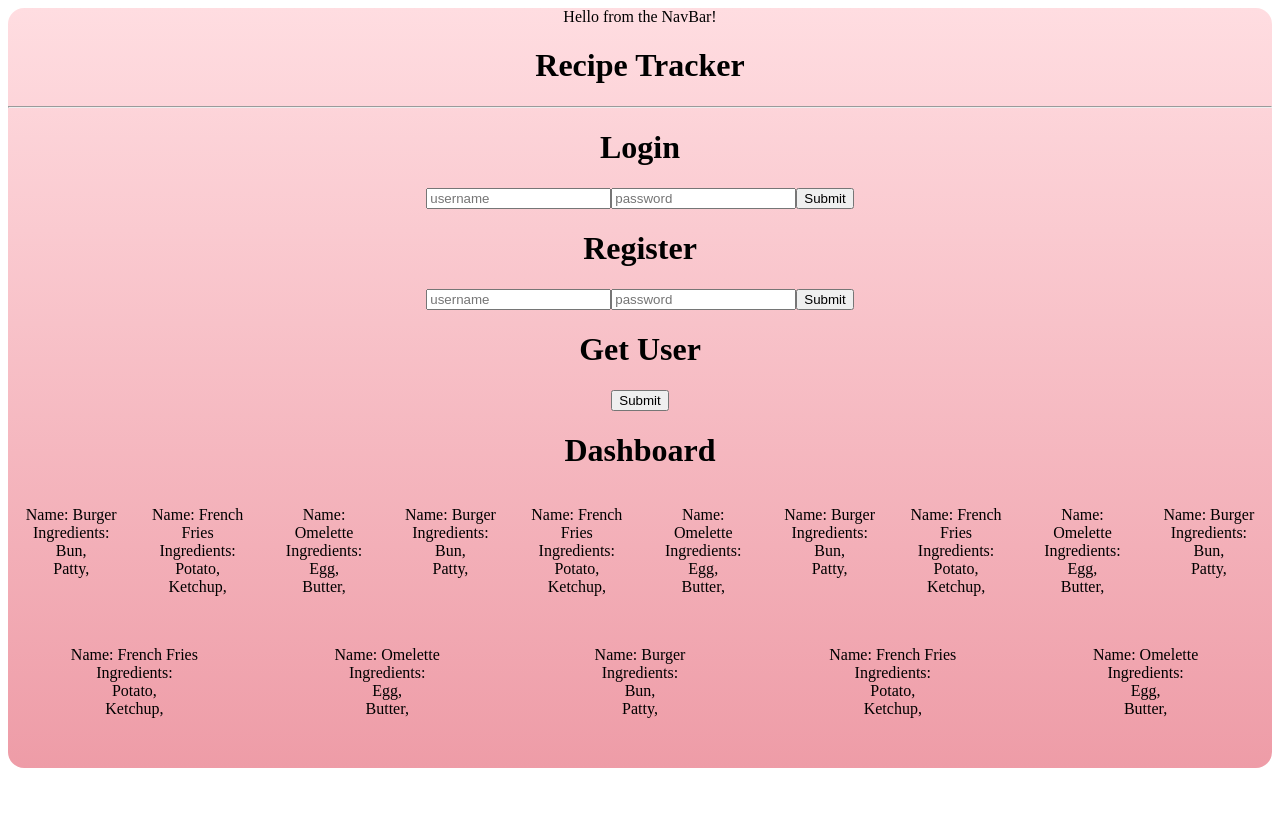
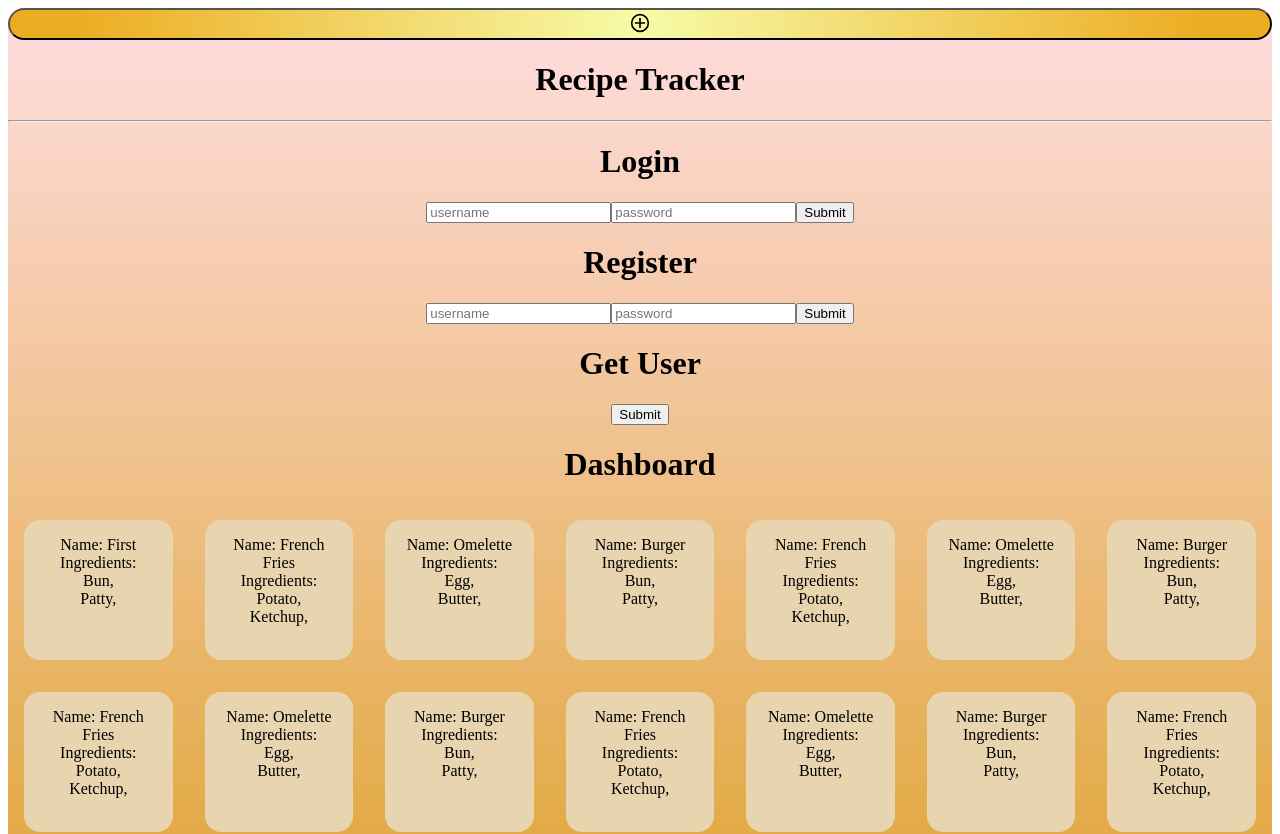
Before and after one commit to RyanCargan/crud-app, a Next.js app in the folder Frontend/: page / in a window 1280 px wide. Shown: the top 834 px of the page. Before the commit the page ends 800 px from the top, so only its background shows below. Built offline with nearby package versions, Linux system fonts and the light colour scheme.

Commit message:
Add animated navbar and refactor SCSS

```diff
--- a/Frontend/components/dashboard.client.jsx
+++ b/Frontend/components/dashboard.client.jsx
@@ -1,11 +1,10 @@
-import styles from "../pages/index.module.scss"
 import { useEffect } from "react"
 
 export default function () {
 
 	// const array = [1, 2, 3, 4, 5]
 	const array = [
-		{id: 1, name: "Burger", ingredients: ["Bun","Patty"]},
+		{id: 1, name: "First", ingredients: ["Bun","Patty"]},
 		{id: 2, name: "French Fries", ingredients: ["Potato", "Ketchup"]},
 		{id: 3, name: "Omelette", ingredients: ["Egg", "Butter"]},
 		{id: 1, name: "Burger", ingredients: ["Bun","Patty"]},
@@ -19,16 +18,16 @@ export default function () {
 		{id: 3, name: "Omelette", ingredients: ["Egg", "Butter"]},
 		{id: 1, name: "Burger", ingredients: ["Bun","Patty"]},
 		{id: 2, name: "French Fries", ingredients: ["Potato", "Ketchup"]},
-		{id: 3, name: "Omelette", ingredients: ["Egg", "Butter"]},
+		{id: 3, name: "Last", ingredients: ["Egg", "Butter"]},
 	]
 	const listItems = array.map((object, i) => {
 		return (
-			<div className={styles.column} key={i} id={i}>
-				<div className={styles.row} key={i} id={i}>
+			<div className="column" key={i} id={i}>
+				<div className="row" key={i} id={i}>
 					Name: {object.name} <br />
 					Ingredients: {object.ingredients.map((ingredient, i) => {
 						return (
-							<div className={styles.row_inner} key={i} id={i}>
+							<div className="row_inner" key={i} id={i}>
 								{ingredient},
 							</div>
 						)
@@ -49,7 +48,7 @@ export default function () {
 	return (
 	<>
 	<h1>Dashboard</h1>
-	<div className={styles.columns}>
+	<div className="columns">
 		{/* <div className={styles.column}> */}
 		{listItems}
 		{/* </div> */}
--- a/Frontend/components/navbar.client.jsx
+++ b/Frontend/components/navbar.client.jsx
@@ -1,3 +1,91 @@
-export default function NavBar() {
-	return 'Hello from the NavBar!'
+import { useRouter } from "next/router"
+import { useState } from "react";
+import { useSpring, animated, config } from "react-spring"
+import useMeasure from "react-use-measure"
+
+import {
+	GrAddCircle,
+	GrSubtractCircle,
+	GrRefresh,
+} from "react-icons/gr"
+
+export default function () {
+
+	const router = useRouter()
+
+	const handleRefresh = () => {
+		router.reload(window.location.pathname)
+	}
+
+	const [isOpen, setIsOpen] = useState(false)
+
+	const [measureRef, { height }] = useMeasure()
+
+	const styles = useSpring({
+		config: config.stiff,
+		from: {
+			height: 0
+		},
+		to: {
+			height: isOpen ? height : 0
+		}
+	})
+
+	return (
+		<div className="navbar">
+			<div style={{
+				width: "100%",
+				// display: 'flex',
+				// justifyContent: 'center',
+				alignItems: 'center'
+			}}>
+				<button className="block" onClick={() => setIsOpen((val) => !val)}>
+					{isOpen ?
+						<GrSubtractCircle size={20} className="toggle" /> :
+						<GrAddCircle size={20} className="toggle" />}
+				</button>
+				<animated.div style={{ overflow: "hidden", ...styles }}>
+					<div
+					ref={measureRef}
+					style={{
+						// border: "1px solid black",
+						padding: "12px"
+					}}
+					>
+						{/* Refresh */}
+						<button
+							className="block"
+							onClick={handleRefresh}>
+							{/* Reminder: parentheses on handler functions will cause errors */}
+							<GrRefresh size={20} className="spinner" />
+						</button>
+						{/* Register */}
+						<button
+							className="block"
+							onClick={{}}>
+								Register
+						</button>
+						{/* Login */}
+						<button
+							className="block"
+							onClick={{}}>
+								Login
+						</button>
+						{/* Profile */}
+						<button
+							className="block"
+							onClick={{}}>
+								Profile
+						</button>
+						{/* Logout */}
+						<button
+							className="block"
+							onClick={{}}>
+								Logout
+						</button>
+					</div>
+				</animated.div>
+			</div>
+		</div>
+	)
 }
--- a/Frontend/package.json
+++ b/Frontend/package.json
@@ -18,6 +18,9 @@
     "next": "^12.3.0",
     "react": "^18.2.0",
     "react-dom": "^18.2.0",
+    "react-icons": "^4.4.0",
+    "react-spring": "^9.5.2",
+    "react-use-measure": "^2.1.1",
     "zustand": "^4.1.1"
   },
   "devDependencies": {
--- a/Frontend/pages/index.jsx
+++ b/Frontend/pages/index.jsx
@@ -1,4 +1,3 @@
-import styles from "./index.module.scss"
 // import { useState } from "react"
 /*	Using Next.js for implicit, automated routing with dependency injection
 	to reduce redundant code,
@@ -28,7 +27,7 @@ import Dashboard from "../components/dashboard.client"
 export default function () {
 
 	return (
-	<div className={styles.App}>
+	<div className="App">
 		<Head>
 		<title>Recipe Tracker</title>
 		<meta
--- a/Frontend/pages/index.module.scss
+++ /dev/null
@@ -1,27 +0,0 @@
-.App {
-	text-align: center;
-	background-image: linear-gradient(to top, #ee9ca7, #ffdde1);
-	border-radius: 1rem;
-	min-height: 95vh;
-}
-
-.row {
-	// background-color: white;
-	margin: 1rem;
-}
-
-.row_inner {
-	// background-color: white;
-	margin: auto;
-}
-
-.columns {
-	display: flex; /* flex/inline-flex */
-	flex-direction: row;
-	flex-wrap: wrap;
-	width: 100%;
-}
-
-.column {
-	flex: 10% // Fractions like 33.33 also work
-}
--- a/Frontend/pages/styles.scss
+++ b/Frontend/pages/styles.scss
@@ -2,3 +2,79 @@ html {
 	// font-size: 10px;
 	background-color: white;
 }
+
+.App {
+	text-align: center;
+	background-image: linear-gradient(to top, #dda027, #ffdde1);
+	border-radius: 1rem;
+	min-height: 95vh;
+}
+
+.row {
+	// background-color: white;
+	margin: 1rem;
+}
+.row_inner {
+	// background-color: white;
+	margin: auto;
+}
+
+.columns {
+	display: flex; /* flex/inline-flex */
+	flex-direction: row;
+	flex-wrap: wrap;
+	width: 100%;
+}
+.column {
+	flex: 10%; // Fractions like 33.33 also work
+	background-color: rgb(232, 212, 175);
+	margin: 1rem;
+	border-radius: 1rem;
+}
+
+.navbar {
+	border-radius: 1rem;
+	// background: radial-gradient(circle, rgb(232, 232, 68) 0%, rgb(237, 231, 106) 94%);
+	// padding: 25px 50px 75px 100px; // padding: top right bottom left
+	// margin: 0;
+	text-align: center;
+	display: flex;
+	justify-content: center;
+	align-items: center;
+}
+
+.block {
+	border-radius: 1rem;
+	width: 100%;
+	min-height: 2rem;
+	transition: 0.66s ease-out;
+	background: radial-gradient(circle, rgb(247, 251, 168) 0%, rgb(236, 172, 33) 90%);
+}
+.block:hover {
+	width: 90%;
+	background-color: rgba(92, 96, 236, 0.471);
+	font-size: 75%;
+}
+
+.spinner {
+	transition: transform .7s ease-in-out;
+}
+.spinner:hover {
+	transform: rotate(360deg);
+}
+
+// .toggle {
+// 	transition: transform .7s ease-in-out;
+// }
+
+// .collapsible {
+// 	border-radius: 1rem;
+// 	width: 100%;
+// 	transition: 0.66s ease-out;
+// 	background: radial-gradient(circle, rgb(247, 251, 168) 0%, rgb(236, 172, 33) 90%);
+// }
+// .collapsible:hover {
+// 	width: 90%;
+// 	background-color: rgba(92, 96, 236, 0.471);
+// 	font-size: 75%;
+// }
```
Also changed, not shown: 1 other file (tests, documents, lock files or other folders).
